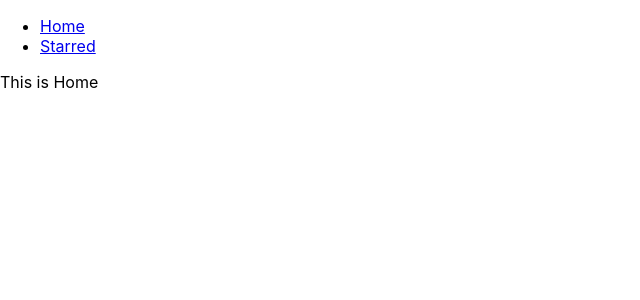
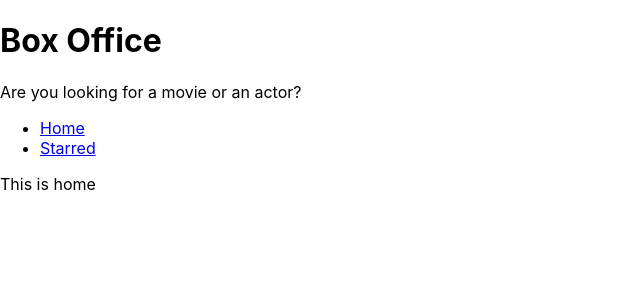
Before and after one commit to AnandP201/Boxoffice, a React (Create React App) app: page / in a window 1280 px wide. Shown: the top 300 px of the page, without its empty margins (0-640 px from the left). Built offline with nearby package versions, Linux system fonts and the light colour scheme.

Commit message:
Added layout management and created title

```diff
--- a/src/App.js
+++ b/src/App.js
@@ -1,14 +1,10 @@
 import React from 'react';
 import { Switch, Route } from 'react-router-dom';
-import Navs from './Components/Navs';
 import Home from './pages/Home';
 import Starred from './pages/Starred';
 
 function App() {
   return (
-    <div>
-      <Navs />
-
     <Switch>
       <Route exact path="/">
         <Home />
@@ -20,7 +16,6 @@
 
       <Route>This is 404 page</Route>
     </Switch>
-    </div>
   );
 }
 
--- /dev/null
+++ b/src/Components/MainPageLayout.js
@@ -0,0 +1,18 @@
+import React from 'react';
+import Navs from './Navs';
+import Title from './Title';
+
+const MainPageLayout = ({ children }) => {
+  return (
+    <div>
+      <Title
+        title="Box Office"
+        subtitle="Are you looking for a movie or an actor?"
+      />
+      <Navs />
+      {children}
+    </div>
+  );
+};
+
+export default MainPageLayout;
--- /dev/null
+++ b/src/Components/Title.js
@@ -0,0 +1,12 @@
+import React from 'react';
+
+const Title = ({ title, subtitle }) => {
+  return (
+    <div>
+      <h1>{title}</h1>
+      <p>{subtitle}</p>
+    </div>
+  );
+};
+
+export default Title;
--- a/src/pages/Home.js
+++ b/src/pages/Home.js
@@ -1,7 +1,8 @@
 import React from 'react';
+import MainPageLayout from '../Components/MainPageLayout';
 
 const Home = () => {
-  return <div>This is Home</div>;
+  return <MainPageLayout>This is home</MainPageLayout>;
 };
 
 export default Home;
--- a/src/pages/Starred.js
+++ b/src/pages/Starred.js
@@ -1,7 +1,8 @@
 import React from 'react';
+import MainPageLayout from '../Components/MainPageLayout';
 
 const Starred = () => {
-  return <div>this is starred</div>;
+  return <MainPageLayout>this is starred</MainPageLayout>;
 };
 
 export default Starred;
```
Lines whose indentation alone changed are shown as unchanged.
